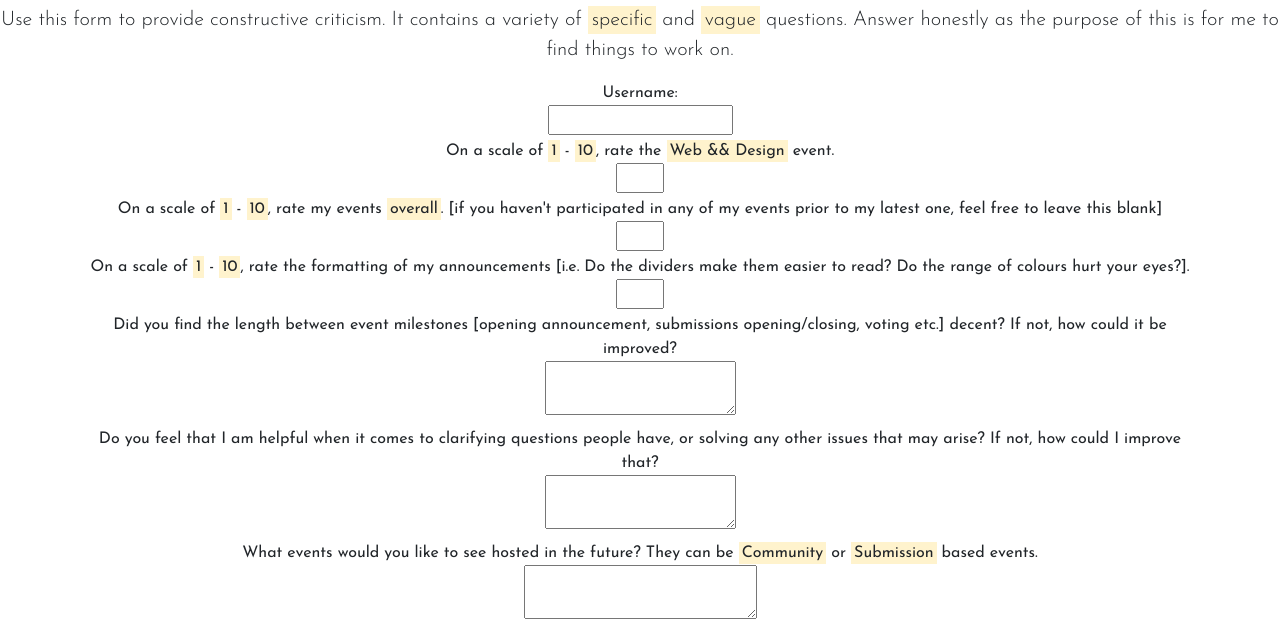
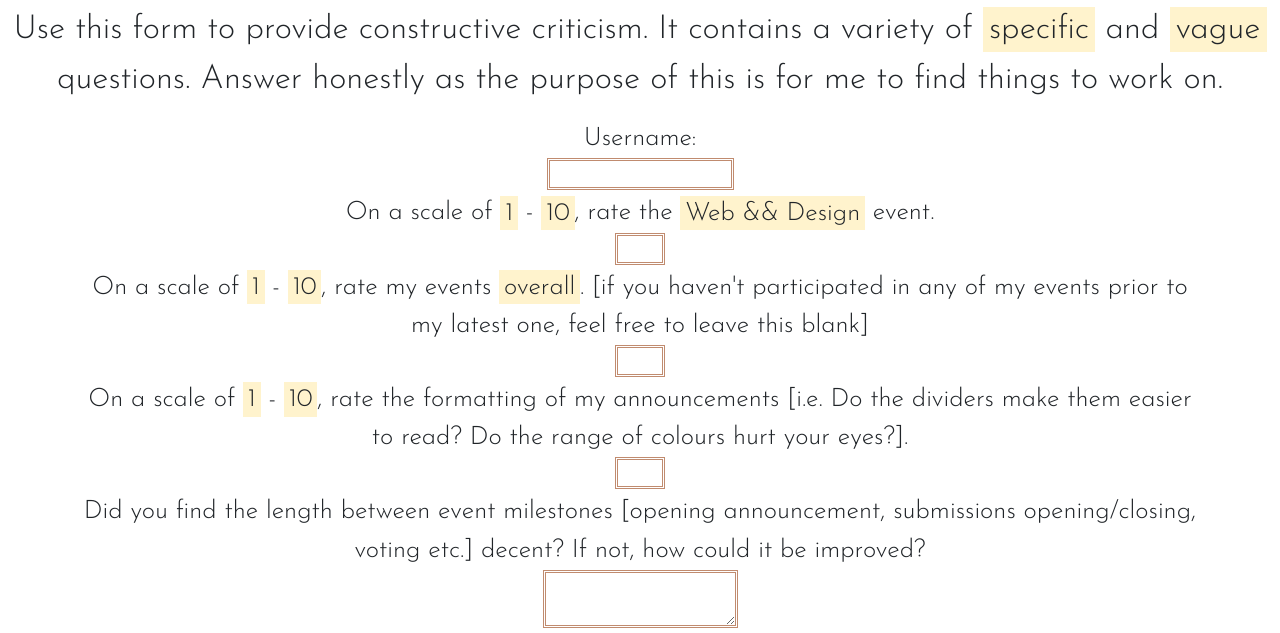
Before and after one commit to Co1lective/portfolio., a plain HTML site: page index.html in a window 1280 px wide. Shown: the part 92-725 px from the top of the page. Drawn offline with nearby package versions, Linux system fonts and the light colour scheme.

Commit message:
Update style.css

```diff
--- a/style.css
+++ b/style.css
@@ -8,8 +8,19 @@ h1 {
     color: white;
     background-color: #c08b6f;
 }
+.lead {
+    font-size: calc(10px + 1.8vw);
+}
 .container {
     margin-top: 4px;
+}
+label {
+    font-size: calc(5px + 1.6vw);
+    font-weight: 350;
+}
+input, textarea {
+    border: double #c08b6f;
+    background-color: #ffffff;
 }
 button {
     color: #c08b6f;
```
